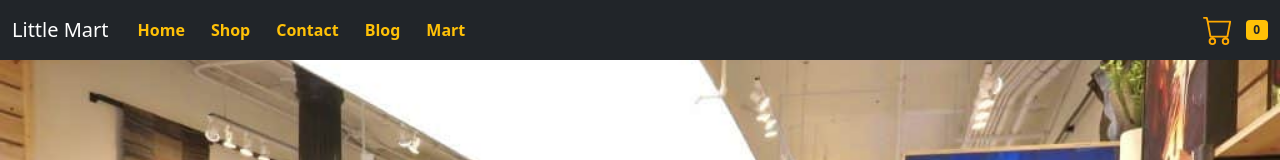
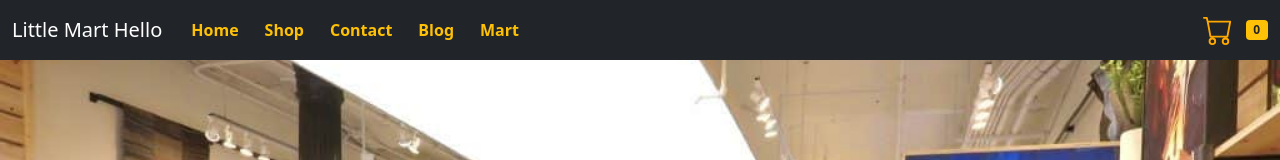
Before and after one commit to ArushiSinghal39/Group04, a Gatsby site: page / in a window 1280 px wide. Shown: the top 160 px of the page. Built offline with nearby package versions, Linux system fonts and the light colour scheme; Gatsby itself is replaced by a stand-in of ours; some packages are replaced by stand-ins of ours.

Commit message:
Header change

```diff
--- a/src/components/Header/Header.js
+++ b/src/components/Header/Header.js
@@ -44,7 +44,7 @@ class Header extends React.Component {
       >
         <div className="container-fluid">
           <a className="navbar-brand" href="/">
-            Little Mart
+            Little Mart Hello
           </a>
           <button
             className="navbar-toggler"
```
